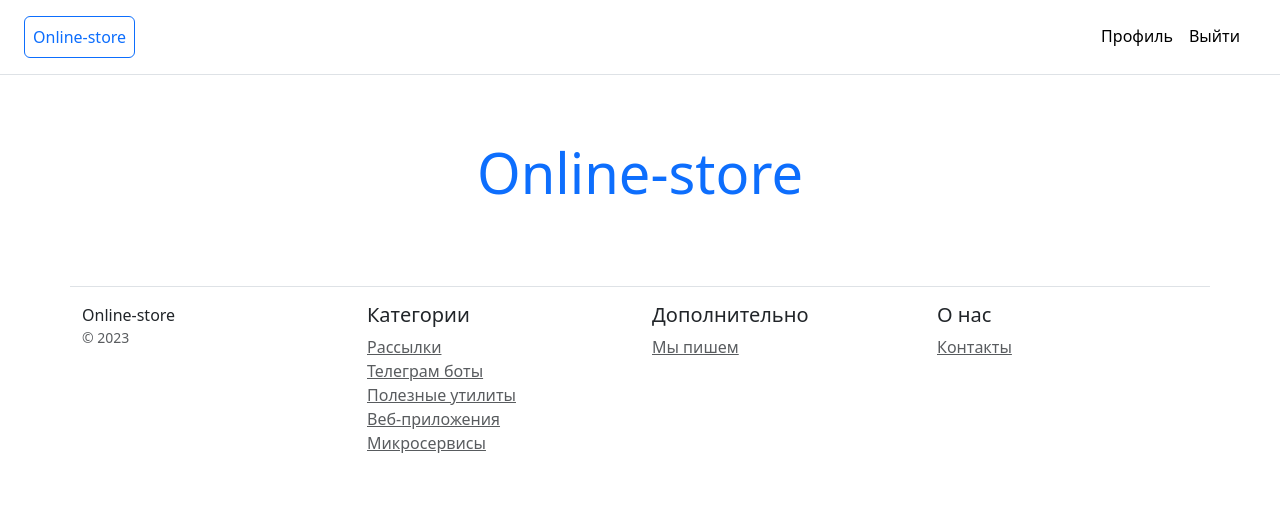
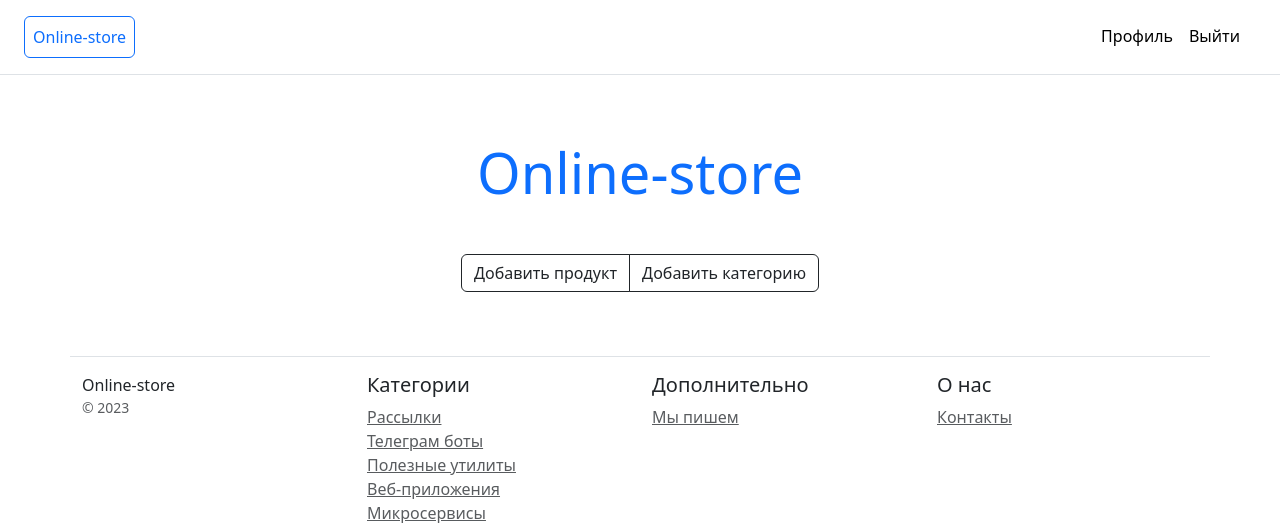
Before and after one commit to Renntor/Online-store, a Django app: page / in a window 1280 px wide. Shown: the top 532 px of the page. Run offline with Django 4.2, Linux system fonts and the light colour scheme; the visitor is signed in with stand-in values (Sample User, id 1); data that the repository does not hold is empty; some libraries are stand-ins or nearby versions.

Commit message:
changed templates button

```diff
--- a/blog/templates/blog/blog_confirm_delete.html
+++ b/blog/templates/blog/blog_confirm_delete.html
@@ -9,8 +9,8 @@
                     <form method="post">
                         {% csrf_token %}
                         <p>Удалить материал?</p>
-                        <button type="submit" class="btn btn-success">Да</button>
-                        <a href="{% url 'blog:blog' %}" type="button" class="btn btn btn-warning">Отменить</a>
+                        <button type="submit" class="btn btn-outline-dark">Да</button>
+                        <a href="{% url 'blog:blog' %}" type="button" class="btn btn-outline-dark">Отменить</a>
                     </form>
                 </div>
             </div>
--- a/blog/templates/blog/blog_detail.html
+++ b/blog/templates/blog/blog_detail.html
@@ -25,7 +25,7 @@
 
     <!-- Button trigger modal -->
     <div class="m-3">
-        <a href="{% url 'blog:blog' %}" class="btn btn-primary">Назад</a>
+        <a href="{% url 'blog:blog' %}" class="btn btn-outline-dark">Назад</a>
     </div>
 
 
--- a/blog/templates/blog/blog_form.html
+++ b/blog/templates/blog/blog_form.html
@@ -9,7 +9,7 @@
                     <form method="post">
                         {% csrf_token %}
                         {{ form.as_p }}
-                        <button type="submit" class="btn btn-success">
+                        <button type="submit" class="btn-outline-dark">
                             {% if object %}
                             Сохранить
                             {% else %}
--- a/blog/templates/blog/blog_list.html
+++ b/blog/templates/blog/blog_list.html
@@ -15,9 +15,9 @@
             <p class="card-text">{{object.context|truncatechars:100}}</p>
             <div class="d-flex justify-content-between align-items-center">
                 <div class="btn-group">
-                    <a href="{% url 'blog:view' object.pk %}" type="button" class="btn btn-outline-secondary">Посмотреть</a>
-                    <a href="{% url 'blog:delete_blog' object.pk %}" type="button" class="btn btn-outline-secondary">Удалить</a>
-                    <a href="{% url 'blog:update' object.pk %}" type="button" class="btn btn-outline-secondary">Изменить</a>
+                    <a href="{% url 'blog:view' object.pk %}" type="button" class="btn btn-outline-dark">Посмотреть</a>
+                    <a href="{% url 'blog:delete_blog' object.pk %}" type="button" class="btn btn-outline-dark">Удалить</a>
+                    <a href="{% url 'blog:update' object.pk %}" type="button" class="btn btn-outline-dark">Изменить</a>
                 </div>
                 <small class="text-body-secondary">Дата создания: {{object.create}} </small>
             </div>
--- a/catalog/templates/catalog/home.html
+++ b/catalog/templates/catalog/home.html
@@ -4,5 +4,17 @@
     <h1 class="display-4 text-primary">Online-store</h1>
 </div>
 {% include 'catalog/includes/inc_home_product.html'%}
+{% if user.is_authenticated %}
+<div class="col-12">
+    <p>
+    <div class="text-center">
+    <div class="btn-group">
+        <a href="{% url 'catalog:create_product' %}" class="btn btn-block btn-outline-dark">Добавить продукт</a>
+    <a href='#' class="btn btn-block btn-outline-dark">Добавить категорию</a>
+    </div>
+</div>
+    </p>
+    {% endif %}
+</div>
 
 {% endblock %}
--- a/catalog/templates/catalog/includes/inc_home_product.html
+++ b/catalog/templates/catalog/includes/inc_home_product.html
@@ -1,7 +1,6 @@
 {% load my_tags %}
 <div class="container">
     <div class="row text-center">
-<!--        {% if user.is_authenticated %}-->
         {% for object in object_list %}
         <div class="col-4">
             <div class="card mb-4 box-shadow">
@@ -20,17 +19,16 @@
                     {% endif %}
                     {% endfor %}
                     <div class="btn-group">
-                        <button type="button" class="btn btn-block btn-outline-primary">Купить</button>
+                        <button type="button" class="btn btn-block btn-outline-dark">Купить</button>
                         <a href="{% url 'catalog:product_details' object.id%}"
-                           class="btn btn-block btn-outline-primary">Детали</a>
+                           class="btn btn-block btn-outline-dark">Детали</a>
                         <a href="{% url 'catalog:update_product' object.id %}"
-                           class="btn btn-block btn-outline-primary">Изменить продукт</a>
+                           class="btn btn-block btn-outline-dark">Изменить продукт</a>
                     </div>
                 </div>
             </div>
         </div>
 
         {% endfor %}
-<!--        {% endif %}-->
     </div>
 </div>
--- a/catalog/templates/catalog/product_confirm_delete.html
+++ b/catalog/templates/catalog/product_confirm_delete.html
@@ -10,8 +10,8 @@
                         {% csrf_token %}
                         <p>Удалить продукт {{object.name}}?</p>
                         <div class="btn-group">
-                        <button type="submit" class="btn btn-block btn-outline-danger">Да</button>
-                        <a href="{% url 'catalog:home' %}" type="button" class="btn btn-block btn-outline-success ">Отмена</a>
+                        <button type="submit" class="btn-outline-dark">Да</button>
+                        <a href="{% url 'catalog:home' %}" type="button" class="btn-outline-dark ">Отмена</a>
                         </div>
                     </form>
                 </div>
--- a/catalog/templates/catalog/product_detail.html
+++ b/catalog/templates/catalog/product_detail.html
@@ -24,8 +24,8 @@
 
     <!-- Button trigger modal -->
     <div class="btn-group">
-        <a href="{% url 'catalog:delete_product' object.id %}" class="btn btn-warning">Удалить продукт</a>
-            <a href="{% url 'catalog:home' %}" class="btn btn-primary">Назад</a>
+        <a href="{% url 'catalog:delete_product' object.id %}" class="btn btn-outline-dark">Удалить продукт</a>
+            <a href="{% url 'catalog:home' %}" class="btn btn-outline-dark">Назад</a>
     </div>
 
     {% endblock %}
--- a/catalog/templates/catalog/product_form.html
+++ b/catalog/templates/catalog/product_form.html
@@ -11,14 +11,14 @@
                         {% csrf_token %}
                         {{ form.as_p }}
                         <div class="btn-group">
-                            <button type="submit" class="btn btn-success">
+                            <button type="submit" class="btn btn-outline-dark">
                                 {% if object %}
                                 Сохранить
                                 {% else %}
                                 Создать
                                 {% endif %}
                             </button>
-                            <a href="{% url 'catalog:home' %}" class="btn btn-primary">Назад</a></div>
+                            <a href="{% url 'catalog:home' %}" class="btn btn-outline-dark">Назад</a></div>
 
                     </div>
                 </div>
--- a/catalog/views.py
+++ b/catalog/views.py
@@ -26,7 +26,7 @@ class ProductDetailView(LoginRequiredMixin, DetailView):
     """
     model = Product
     context_object_name = 'article'
-    raise_exception = True
+
 
 
 class ProductListView(ListView):
@@ -48,7 +48,6 @@ class ProductCreateView(LoginRequiredMixin, CreateView):
     model = Product
     form_class = ProductForm
     success_url = reverse_lazy('catalog:home')
-    raise_exception = True
 
     def form_valid(self, form):
         if form.is_valid():
@@ -62,7 +61,7 @@ class ProductUpdateView(LoginRequiredMixin, UpdateView):
     model = Product
     form_class = ProductForm
     success_url = reverse_lazy('catalog:home')
-    raise_exception = True
+
 
     def get_context_data(self, **kwargs):
         context = super().get_context_data(**kwargs)
@@ -89,4 +88,3 @@ class ProductUpdateView(LoginRequiredMixin, UpdateView):
 class ProductDeleteView(LoginRequiredMixin, DeleteView):
     model = Product
     success_url = reverse_lazy('catalog:product')
-    raise_exception = True
--- a/config/settings.py
+++ b/config/settings.py
@@ -157,3 +157,4 @@ EMAIL_USE_TLS = True
 AUTH_USER_MODEL = 'users.User'
 LOGIN_REDIRECT_URL = '/'
 LOGOUT_REDIRECT_URL = '/'
+LOGIN_URL = '/users/'
--- a/users/templates/users/forgotten_password.html
+++ b/users/templates/users/forgotten_password.html
@@ -13,7 +13,7 @@
                             <label for="email">Почта</label>
                             <input type="email" name="email" class="form-control" id="email"
                                    placeholder="example@example.example">
-                            <input type="submit" class="btn m-2 btn-block btn-outline-primary" value="Отправить">
+                            <input type="submit" class="btn m-2 btn-block btn-outline-dark" value="Отправить">
                         </div>
                     </div>
                 </div>
--- a/users/templates/users/login.html
+++ b/users/templates/users/login.html
@@ -16,8 +16,8 @@
                             <button type="submit" class="btn btn-block btn-outline-primary">
                                 Войти
                             </button>
-                            <a href="{% url 'catalog:home' %}" class="btn btn-block btn-outline-primary">Назад</a></div>
-                            <a href="{% url 'users:forgotten_password' %}" class="btn m-2 btn-block btn-outline-primary">Забыли пароль?</a></div>
+                            <a href="{% url 'catalog:home' %}" class="btn btn-block btn-outline-dark">Назад</a></div>
+                            <a href="{% url 'users:forgotten_password' %}" class="btn m-2 btn-block btn-outline-dark">Забыли пароль?</a></div>
                     </div>
                 </div>
             </div>
--- a/users/templates/users/register.html
+++ b/users/templates/users/register.html
@@ -13,10 +13,10 @@
                         {% csrf_token %}
                         {{ form.as_p }}
                         <div class="btn-group">
-                            <button type="submit" class="btn btn-block btn-outline-primary">
+                            <button type="submit" class="btn btn-block btn-outline-dark">
                                 Регистрация
                             </button>
-                            <a href="{% url 'catalog:home' %}" class="btn btn-block btn-outline-primary">Назад</a></div>
+                            <a href="{% url 'catalog:home' %}" class="btn btn-block btn-outline-dark">Назад</a></div>
 
                     </div>
                 </div>
--- a/users/templates/users/user_form.html
+++ b/users/templates/users/user_form.html
@@ -13,10 +13,10 @@
                         {% csrf_token %}
                         {{ form.as_p }}
                         <div class="btn-group">
-                            <button type="submit" class="btn btn-block btn-outline-primary">
+                            <button type="submit" class="btn btn-block btn-outline-dark">
                                 Сохранить
                             </button>
-                            <a href="{% url 'catalog:home' %}" class="btn btn-block btn-outline-primary">Назад</a></div>
+                            <a href="{% url 'catalog:home' %}" class="btn btn-block btn-outline-dark">Назад</a></div>
 
                     </div>
                 </div>
```
Also changed, not shown: 1 other file.
